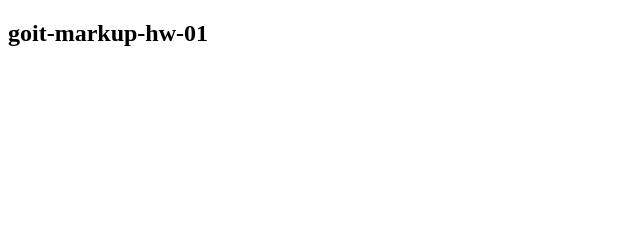
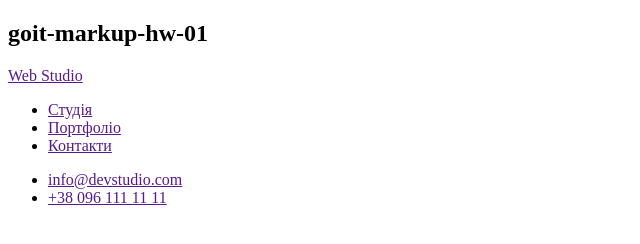
Before and after one commit to ElenaAlexk/goit-markup-hw-01, a plain HTML site: page index.html in a window 1280 px wide. Shown: the whole page, without its empty margins (0-640 px from the left). Drawn offline with Linux system fonts and the light colour scheme.

Commit message:
Оформление header index.html

```diff
--- a/index.html
+++ b/index.html
@@ -10,5 +10,21 @@
   <section>
     <h1>goit-markup-hw-01</h1>
   </section>
+  <header>
+    <nav>
+    <a href="">Web Studio</a>
+
+    <ul>
+      <li><a href="">Студія</a></li>
+      <li><a href="">Портфоліо</a></li>
+      <li><a href="">Контакти</a></li>
+    </ul>
+
+    <ul>
+      <li><a href="">info@devstudio.com</a></li>
+      <li><a href="">+38 096 111 11 11</a></li>
+    </ul>
+    </nav>
+  </header>
 </body>
 </html>
```
